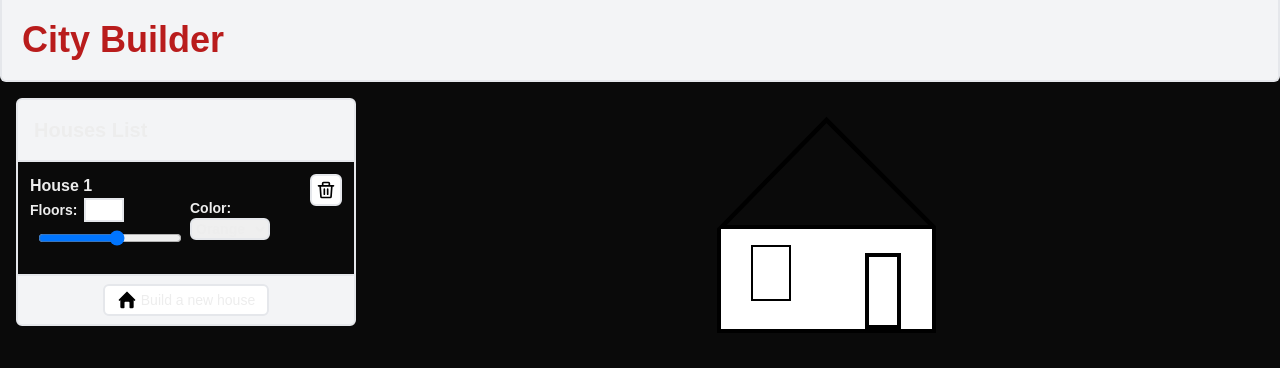
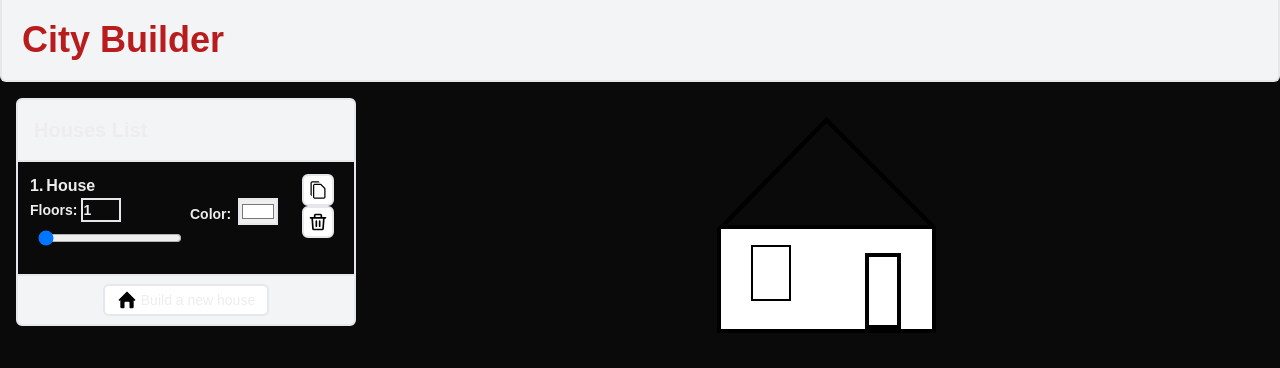
Before and after one commit to Ivan-S-Petkov/city-builder, a Next.js app: page / in a window 1280 px wide. Both pictures are taken after a click on the button "Build a new house". Shown: the top 368 px of the page. Built offline with nearby package versions, Linux system fonts and the light colour scheme.

Commit message:
Added index and house as props, updateFloors, updateColor and updateName functions in HouseForm component.

```diff
--- a/src/components/sections/HouseForm.js
+++ b/src/components/sections/HouseForm.js
@@ -1,26 +1,85 @@
-import Dropdown from "../forms/Dropdown";
-import Input from "../forms/Input";
+import { useHouses } from "@/hooks/useHouses";
 import DeleteIcon from "../icons/DeleteIcon";
 import Button from "../ui/Button";
 import Slider from "../ui/Slider";
+import Input from "../forms/Input";
+import HouseName from "../ui/HouseName";
+import CopyIcon from "../icons/CopyIcon";
 
-function HouseForm() {
+function HouseForm({ index, house }) {
+  const { houses, deleteHouse, updateHouse, copyHouse } = useHouses();
+
+  const updateFloors = (floors) => {
+    // Check if we should add aditional values in floors array or slice them
+    if (floors > house.floors.length) {
+      for (let i = house.floors.length; i < floors; i++) {
+        house.floors.push(house.color);
+      }
+    } else {
+      let floorsArr = house.floors.slice(0, floors);
+      house.floors = floorsArr;
+      house.color = house.floors[house.floors.length - 1];
+    }
+    updateHouse(index, house);
+  };
+
+  const updateColor = (color) => {
+    house.color = color;
+    house.floors[house.floors.length - 1] = color;
+    updateHouse(index, house);
+  };
+
+  const updateName = (name) => {
+    house.name = name.trim();
+    updateHouse(index, house);
+  };
+
   return (
     <div className="flex p-3 gap-6 items-start">
       <div className="flex flex-col justify-between">
-        <h4 className="font-bold">House 1</h4>
+        <HouseName
+          houseName={house.name}
+          index={index}
+          updateName={updateName}
+        />
         <div className="flex text-sm font-bold">
           <div className="flex flex-col">
-            <Input label="Floors" type="number" max={5} />
-            <Slider floors={10} />
+            <div className="flex items-center">
+              <label className="mr-1">Floors:</label>
+              <div className="w-10 border-gray-200 border-2">
+                {house.floors.length}
+              </div>
+            </div>
+            <Slider
+              floors={10}
+              value={house.floors.length}
+              handleChange={updateFloors}
+            />
           </div>
-          <Dropdown
+          <Input
+            type="color"
             label="Color"
-            options={["Orange", "Alizarin", "Belize", "Emarald"]}
+            value={house.color}
+            changeHandler={updateColor}
           />
         </div>
       </div>
-      <Button icon={<DeleteIcon size={20} />} />
+      <div>
+        {houses.length < 7 && (
+          <Button
+            icon={<CopyIcon size={20} />}
+            clickHandler={() => {
+              copyHouse(house);
+            }}
+          />
+        )}
+        <Button
+          icon={<DeleteIcon size={20} />}
+          clickHandler={() => {
+            deleteHouse(index);
+          }}
+        />
+      </div>
     </div>
   );
 }
```
